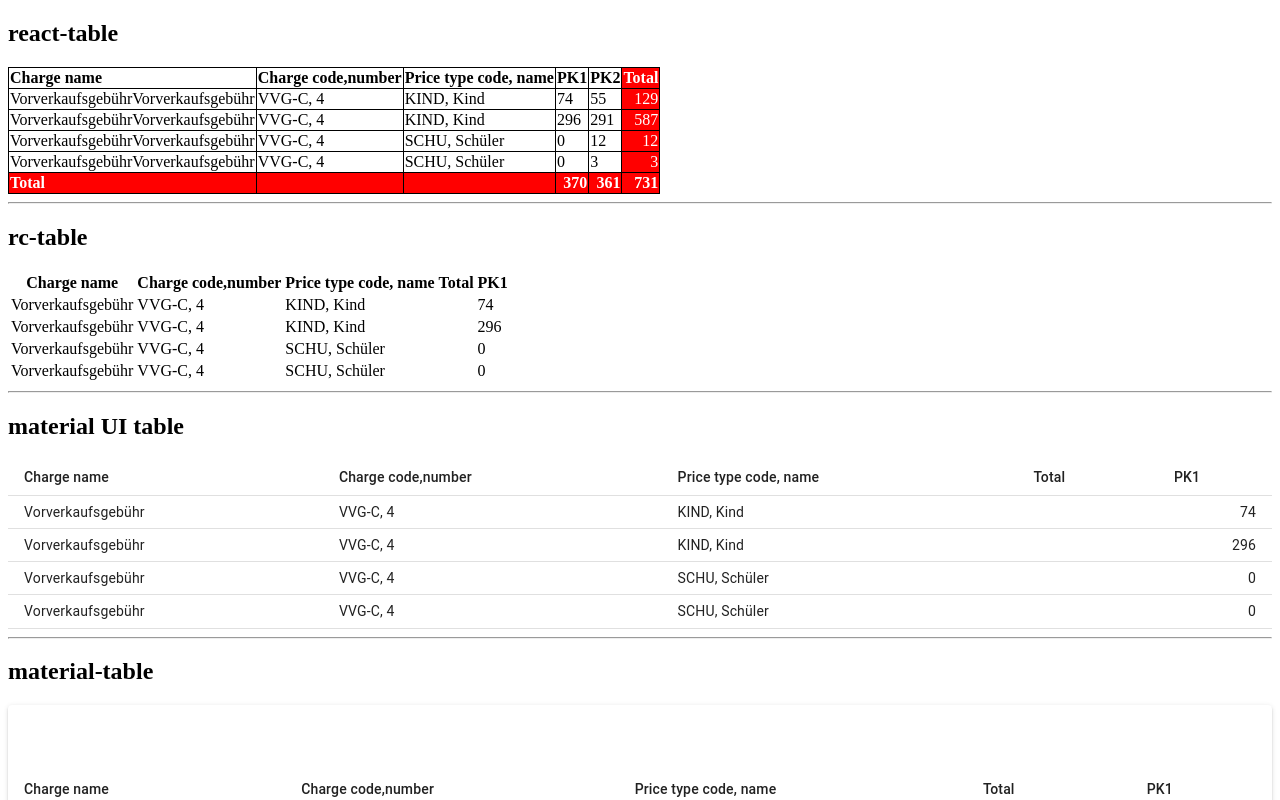
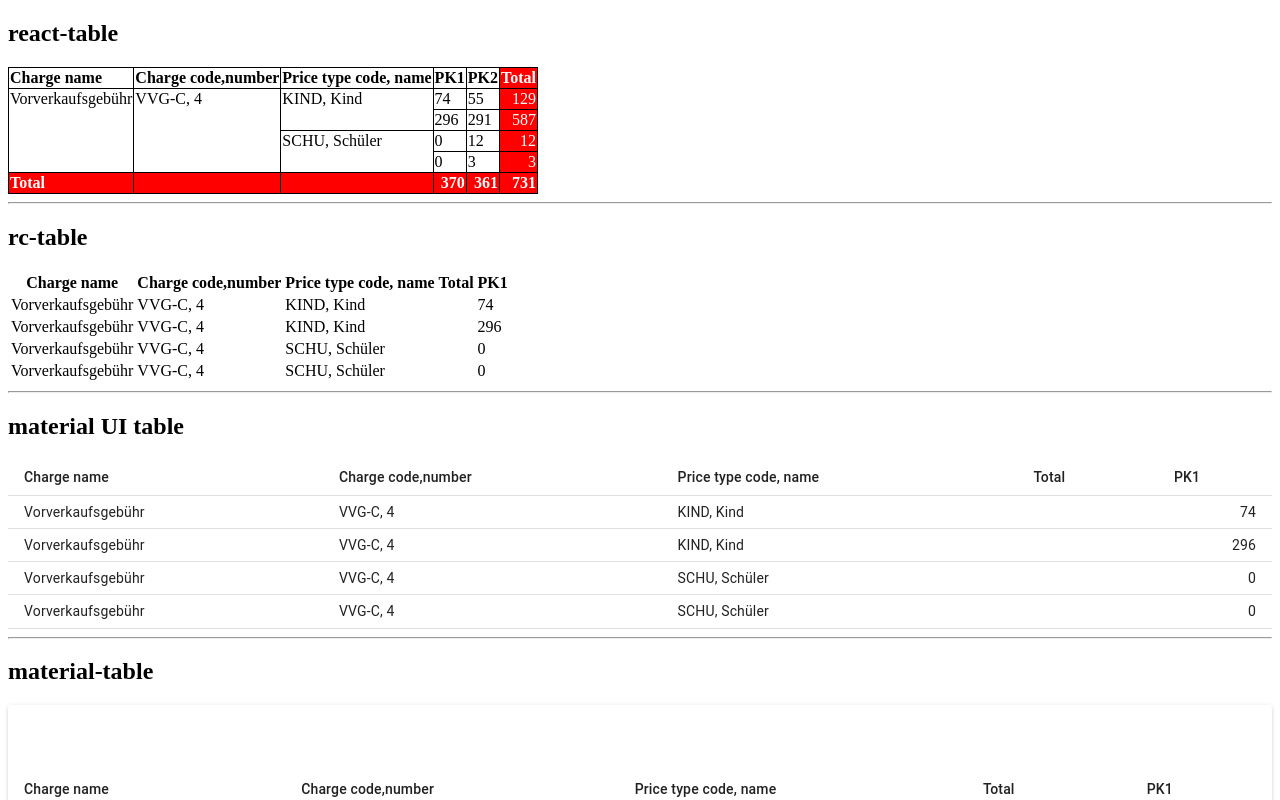
Before and after one commit to nenadbugaric/tables, a React (Create React App) app: page / in a window 1280 px wide. Shown: the top 800 px of the page. Built offline with nearby package versions, Linux system fonts and the light colour scheme.

Commit message:
use rowspan for merging cells

```diff
--- a/src/tables/react-table/index.jsx
+++ b/src/tables/react-table/index.jsx
@@ -1,6 +1,7 @@
 import React from "react";
-import { useTable } from "react-table";
+import {useTable} from "react-table";
 import styled from "styled-components";
+import {useRowSpan} from './useRowSpan';
 
 import data from "../rows";
 
@@ -11,16 +12,18 @@
 const TH = styled.th`
   border-right: 1px solid black;
   border-top: 1px solid black;
-  background: ${({ style }) => style?.background ?? "transparent"};
-  color: ${({ style }) => style?.color ?? "black"};
-  text-align: ${({ style }) => style?.['text-align'] ?? "left"};
+  background: ${({style}) => style?.background ?? "transparent"};
+  color: ${({style}) => style?.color ?? "black"};
+  text-align: ${({style}) => style?.['text-align'] ?? "left"};
 `;
 const TD = styled.td`
   border: 1px solid black;
   border-bottom: none;
-  background: ${({ style }) => style?.background ?? "transparent"};
-  color: ${({ style }) => style?.color ?? "black"};
-  font-weight: ${({ style }) => style?.['font-weight'] ?? "400"};
+  background: ${({style}) => style?.background ?? "transparent"};
+  color: ${({style}) => style?.color ?? "black"};
+  font-weight: ${({style}) => style?.['font-weight'] ?? "400"};
+  text-aligh: left;
+  vertical-align: top;
 `;
 
 const config = {
@@ -34,28 +37,31 @@
     () => [
       {
         Header: "Charge name",
-        accessor: row => row.chargeName + row.chargeName,
+        accessor: 'chargeName',
         Footer: 'Total',
+        enableRowSpan: true
       },
       {
         Header: "Charge code,number",
         accessor: "chargeCode",
         Footer: '',
+        enableRowSpan: true
       },
       {
         Header: "Price type code, name",
         accessor: "priceType",
         Footer: '',
+        enableRowSpan: true
       },
       {
         Header: "PK1",
         accessor: "pk1",
-        Footer: data => columnSum('pk1', data.rows),
+        Footer: data => columnSum('pk1', data.rows)
       },
       {
         Header: "PK2",
         accessor: "pk2",
-        Footer: data => columnSum('pk2', data.rows),
+        Footer: data => columnSum('pk2', data.rows)
       },
       {
         Header: "Total",
@@ -82,12 +88,18 @@
     footerGroups,
     rows,
     prepareRow,
-  } = useTable({ columns, data });
+    spanRow,
+  } = useTable({columns, data}, useRowSpan);
+
+  const preparedRows = rows.map((row, i) => {
+    prepareRow(row);
+    return spanRow(row, i);
+  });
 
   return (
     <div>
       <h2>react-table</h2>
-      <TABLE {...getTableProps()} style={{ borderCollapse: "collapse" }}>
+      <TABLE {...getTableProps()} style={{borderCollapse: "collapse"}}>
         <thead>
         {headerGroups.map((headerGroup) => (
           <tr {...headerGroup.getHeaderGroupProps()}>
@@ -103,18 +115,19 @@
         </thead>
 
         <tbody {...getTableBodyProps()}>
-          {rows.map((row) => {
-            prepareRow(row);
+        {preparedRows.map((row, i) => (
+          <tr {...row.getRowProps()}>
+            {row.cells.map(cell => {
+              if (cell.isRowSpanned) return null;
+
               return (
-              <tr {...row.getRowProps()}>
-                {row.cells.map((cell) => (
-                    <TD style={cell?.column?.style} {...cell.getCellProps()}>
-                      {cell.render("Cell")}
+                <TD rowSpan={cell.rowSpan} style={cell?.column?.style}
+                    {...cell.getCellProps()}>{cell.render('Cell')}
                 </TD>
+              )
+            })}
+          </tr>
         ))}
-              </tr>
-            );
-          })}
         </tbody>
 
         {config.total && (
--- /dev/null
+++ b/src/tables/react-table/useRowSpan.js
@@ -0,0 +1,68 @@
+import { useCallback } from 'react';
+import { ensurePluginOrder } from 'react-table';
+
+export const useRowSpan = hooks => {
+  hooks.useInstance.push(useInstance)
+  hooks.visibleColumns.push(visibleColumns)
+}
+
+useRowSpan.pluginName = 'useRowSpan';
+
+function useInstance(instance) {
+  const {
+    plugins,
+    rows,
+    rowSpanEnabled = true,
+    rowSpanHierarchy = true
+  } = instance;
+
+  ensurePluginOrder(plugins, ['useFilters', 'useSortBy'], 'useRowSpan')
+
+  const spanRow = useCallback((row, i) => {
+    console.log('asldfj');
+    let numCells = row.allCells.length;
+
+    let parentBoundary = false;
+    for (let j = 0; j < numCells; j++) {
+      let cell = row.allCells[j];
+      let column = cell.column;
+
+      if (rowSpanEnabled && column.enableRowSpan) {
+        if (
+          column.topCellValue !== cell.value // we have a non-duplicate cell
+          || cell.value === ""             // or we have a blank cell
+          || (rowSpanHierarchy && parentBoundary) // or boundary crossed
+          || column.topCellValue === null // or we are on the first row
+        ) { // this is a top cell.
+          column.topCellValue = cell.value;
+          column.topCellIndex = i;
+          parentBoundary = true;
+          cell.spannedRows = [row];
+          cell.rowSpan = 1;
+          cell.isRowSpanned = false;
+        } else { // cell is a duplicate and should be row-spanned.
+          cell.isRowSpanned = true;
+          // update the top cell. need to reach back in the array.
+          rows[column.topCellIndex].allCells[j].rowSpan++;
+          rows[column.topCellIndex].allCells[j].spannedRows.push(row)
+        }
+      } // else rowspan disabled for this cell - do nothing.
+    }
+    return row;
+  })
+
+  Object.assign(instance, {
+    spanRow
+  })
+}
+
+function visibleColumns(columns) {
+  columns.forEach(column => {
+    if (column.enableRowSpan) {
+      column.topCellValue = null;
+      column.topCellIndex = 0;
+    }
+  })
+
+  return columns;
+}
```
Lines whose indentation alone changed are shown as unchanged.
